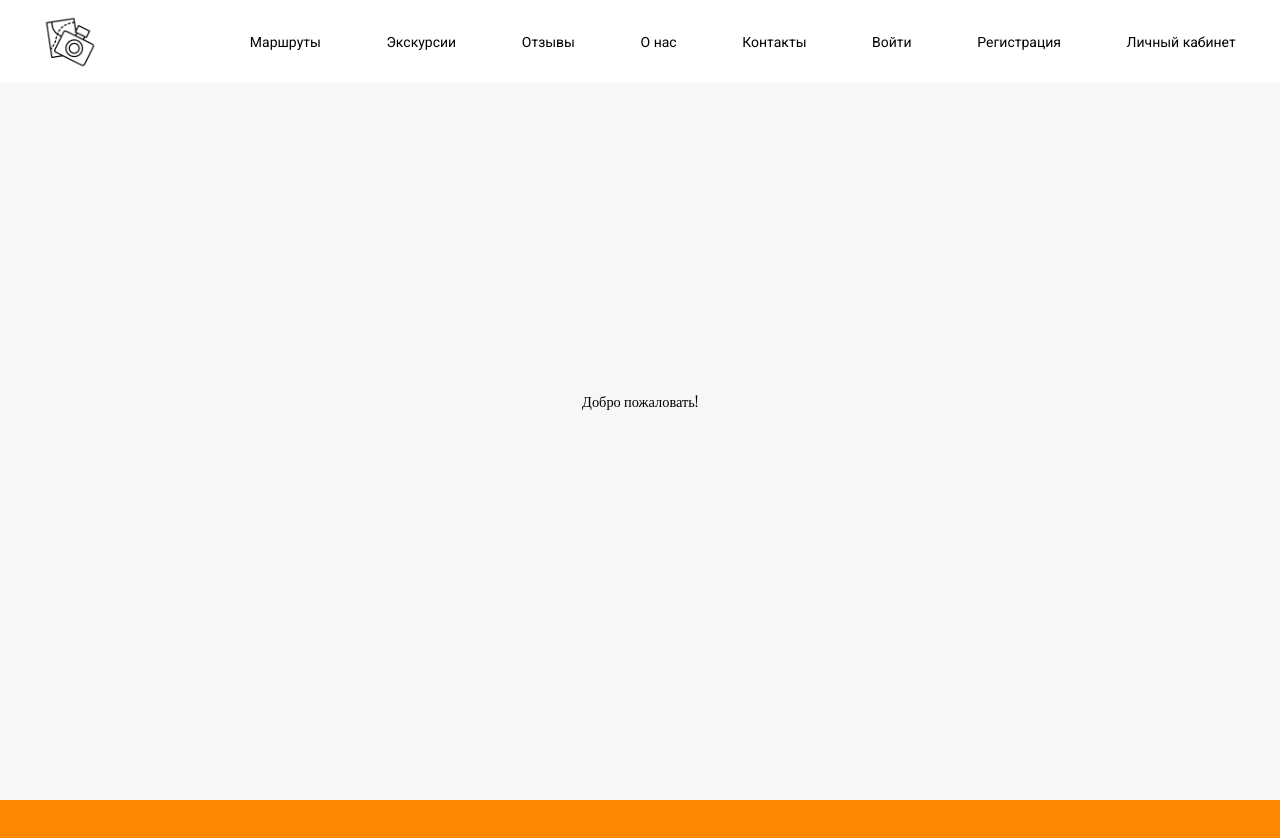
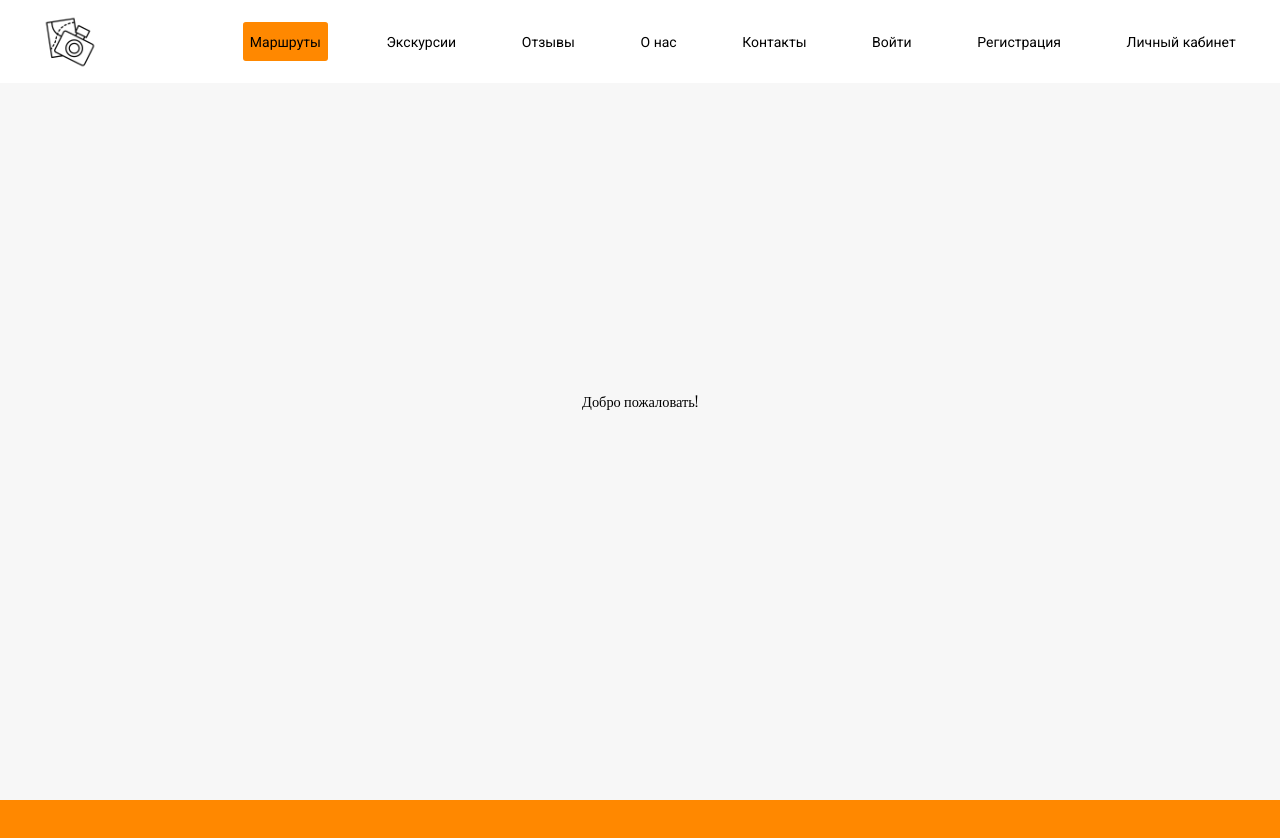
Before and after one commit to ilyushatrue/travel-app, a React (Create React App) app: page / in a window 1280 px wide. Shown: the top 838 px of the page. Built offline with nearby package versions, Linux system fonts and the light colour scheme.

Commit message:
ура, встал на верный путь

```diff
--- a/src/App.tsx
+++ b/src/App.tsx
@@ -3,25 +3,31 @@ import NavigationBar from "./components/layout/header/NavigationBar";
 import { Routes, Route } from "react-router-dom";
 import { Home, Account, Login, Registration } from "./pages/index";
 import { IMenuItem } from "./components/layout/header/IMenuItem";
-import { useState } from "react";
+import { useEffect, useRef, useState } from "react";
 
 function App() {
-  const [activeSection, setActiveSection] = useState(null);
+  const [enableScroll, setEnableScroll] = useState(false);
+  const [currentSection, setCurrentSection] = useState(null);
+
+
+  const setShouldScroll = (shouldScroll: boolean) => {
+    console.log(shouldScroll)
+    setEnableScroll(shouldScroll);
+  };
   const activateSection = (activeSection: any) => {
-    setActiveSection(activeSection);
+    setCurrentSection(activeSection);
   };
-
   return (
     <>
-      <NavigationBar setActiveTitle={activateSection} />
+      <NavigationBar activeMenuItem={currentSection} setActiveMenuItem={activateSection} setEnableScroll={setShouldScroll}/>
       <Routes>
         <Route
           path="*"
-          element={<Home activeSection={activeSection} key={1} />}
+          element={<Home activeSection={currentSection} key={1} setActiveSection={activateSection}  setShouldScroll={setShouldScroll} shouldScroll={enableScroll}/>}
         />
         <Route
           path="/"
-          element={<Home activeSection={activeSection} key={2} />}
+          element={<Home activeSection={currentSection} key={2} setActiveSection={activateSection} setShouldScroll={setShouldScroll} shouldScroll={enableScroll}/>}
         />
         <Route path="/account" element={<Account />} key={3} />
         <Route path="/login" element={<Login />} key={4} />
--- a/src/components/layout/header/IMenuItem.ts
+++ b/src/components/layout/header/IMenuItem.ts
@@ -1,4 +1,6 @@
 export interface IMenuItem {
+  ref: any;
   href: string;
   title: string;
+  className:string;
 }
--- a/src/components/layout/header/NavigationBar.tsx
+++ b/src/components/layout/header/NavigationBar.tsx
@@ -1,17 +1,9 @@
 import "./navigationBar.scss";
-import { useState, useRef } from "react";
+import { useState, useRef, useEffect } from "react";
 import { Menu, Close } from "@mui/icons-material";
 import { NavLink } from "react-router-dom";
 import logo from "../../../assets/images/logo.png";
 import { IMenuItem } from "./IMenuItem";
-
-const menuItems: IMenuItem[] = [
-  { href: "overview", title: "Маршруты" },
-  { href: "upcomingTours", title: "Экскурсии" },
-  { href: "feedbacks", title: "Отзывы" },
-  { href: "whyChooseUs", title: "О нас" },
-  { href: "contacts", title: "Контакты" },
-];
 
 const navMenuItems = [
   { address: "/login", title: "Войти" },
@@ -20,22 +12,59 @@ const navMenuItems = [
 ];
 
 interface IProps {
-  setActiveTitle: Function;
+  setActiveMenuItem: Function;
+  activeMenuItem: any;
+  setEnableScroll: (enabled: boolean)=>void;
 }
-function NavigationBar({ setActiveTitle }: IProps) {
+function NavigationBar({ setActiveMenuItem, activeMenuItem, setEnableScroll}: IProps) {
   const [menuOpen, setMenuOpen] = useState(false);
+  const [shouldScroll, setShouldScroll] = useState(false)
+  const overview = useRef<any>(null);
+  const upcomingTours = useRef<any>(null);
+  const feedbacks = useRef<any>(null);
+  const whyChooseUs = useRef<any>(null);
+  const contacts = useRef<any>(null);
+
+  const menuItems: IMenuItem[] = [
+    { ref: overview, href: "overview", title: "Маршруты", className: "" },
+    {
+      ref: upcomingTours,
+      href: "upcomingTours",
+      title: "Экскурсии",
+      className: "",
+    },
+    { ref: feedbacks, href: "feedbacks", title: "Отзывы", className: "" },
+    { ref: whyChooseUs, href: "whyChooseUs", title: "О нас", className: "" },
+    { ref: contacts, href: "contacts", title: "Контакты", className: "" },
+  ];
 
   const onMenuClick = () => {
+
     document.getElementsByTagName("body")[0].style.overflow = menuOpen
       ? ""
       : "hidden";
-
-    onClick();
   };
 
-  const onClick = () => {
+  useEffect(()=>{
+    setEnableScroll(true)
+  }, [shouldScroll,setEnableScroll])
+
+  const onClick = (href:any) => {
+    setActiveMenuItem(href)
+    setShouldScroll(true);
     setMenuOpen(!menuOpen);
   };
+
+  useEffect(() => {
+
+    menuItems.forEach((item) => {
+      if (item.href === activeMenuItem) {
+        item.ref.current.className = "menuItem active";
+      } else {
+        item.ref.current.className = "menuItem";
+      }
+    });
+  }, [activeMenuItem]);
 
   return (
     <div className={menuOpen ? "open" : ""}>
@@ -48,10 +77,11 @@ function NavigationBar({ setActiveTitle }: IProps) {
             {menuItems.map((item, index) => (
               <li key={index}>
                 <NavLink
+                  ref={item.ref}
                   to={"/" + item.href}
                   key={index}
-                  onClick={() => setActiveTitle(item.href)}
-                  className={"menuItem"}
+                  onClick={() => onClick(item.href)}
+                  className={"menuItem "}
                 >
                   {item.title}
                 </NavLink>
--- a/src/pages/home/Home.tsx
+++ b/src/pages/home/Home.tsx
@@ -1,14 +1,19 @@
 import React, { useEffect, useRef, useState } from "react";
 import "./home.scss";
-import NavigationBar from "../../components/layout/header/NavigationBar";
-import { IMenuItem } from "../../components/layout/header/IMenuItem";
-import { ClassNames } from "@emotion/react";
 
 interface IProps {
   activeSection: any;
+  setActiveSection: Function;
+  setShouldScroll: Function;
+  shouldScroll: boolean;
 }
-export function Home({ activeSection }: IProps) {
-  const [currentSection, setCurrentSection] = useState<any>(null);
+export function Home({
+  activeSection,
+  setActiveSection,
+  setShouldScroll,
+  shouldScroll,
+}: IProps) {
+  const [isMenuInitiated, setIsMenuInitiated] = useState(false);
   const overview = useRef<any>(null);
   const upcomingTours = useRef<any>(null);
   const feedbacks = useRef<any>(null);
@@ -27,10 +32,25 @@ export function Home({ activeSection }: IProps) {
     { section: contacts, header: "Контакты", id: "contacts" },
   ];
 
+  window.onscroll = () => {
+    setTimeout(()=>{
+      sections.forEach((section) => {
+        const top = window.scrollY;
+        const offset = section.section.current.offsetTop - 150;
+        const height = section.section.current.offsetHeight;
+        if (top >= offset && top < offset + height) {
+          if (shouldScroll) setActiveSection(section.id);
+          if (section.id !== activeSection) {
+            setShouldScroll(false);
+          }
+        }
+      });
+    }, 200)
+  };
+
   const scrollToSection = (elementRef: any) => {
+    if (!shouldScroll) return;
     const currSection = sections.find((x) => x.id === elementRef)?.section;
-    console.log(currSection);
-    console.log(elementRef);
     if (!currSection) return;
     window.scrollTo({
       top: currSection.current.offsetTop,
@@ -39,20 +59,16 @@ export function Home({ activeSection }: IProps) {
   };
 
   useEffect(() => {
-    setCurrentSection(activeSection);
-    scrollToSection(activeSection)
+    if (shouldScroll) {
+      scrollToSection(activeSection);
+    }
   }, [activeSection]);
 
   return (
     <div className="tours_container">
       {sections.map((section, index) => (
         <>
-          <section
-            key={index + 1}
-            id={section.id}
-            ref={section.section}
-            onClick={() => scrollToSection(currentSection)}
-          >
+          <section key={index + 1} id={section.id} ref={section.section}>
             {section.header}
           </section>
         </>
```
